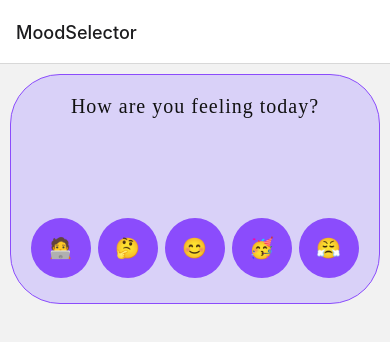
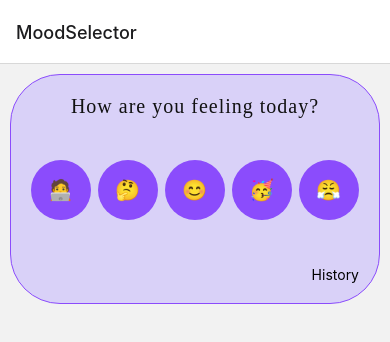
Before and after one commit to vikrantkumar256/MoodLogger, a React Native app: screen /MoodSelector in a window 390 px wide. Shown: the top 342 px of the page. Built offline with nearby package versions, Linux system fonts and the light colour scheme.

Commit message:
lognav history ui

```diff
--- a/src/Components/MoodSelector.js
+++ b/src/Components/MoodSelector.js
@@ -1,7 +1,9 @@
-import React, {Component} from 'react';
+import React, { Component } from 'react';
 import { StyleSheet, View, Image, Pressable } from 'react-native';
 import { Text, Card, Divider, Switch } from 'react-native-elements';
 import { AppTextRegular, AppTextBold } from './AppText';
+import LogNav from '../Navigators/LogNav';
+
 const moodOptions = [
   { emoji: '🧑‍💻', description: 'studious' },
   { emoji: '🤔', description: 'pensive' },
@@ -14,12 +16,12 @@
 
 
 
-    constructor(props){
+  constructor(props) {
     super(props);
 
     this.state = {
-            selectedMood:'',
-			error:''
+      selectedMood: '',
+      error: ''
     };
     this.pressedemoji = this.pressedemoji.bind(this);
 
@@ -31,11 +33,11 @@
 
 
 
-    console.log(option.description,"emoji clicked");
+    console.log(option.description, "emoji clicked");
     this.setState((prevState) => ({
-        selectedMood : option
+      selectedMood: option
     }));
-      this.props.navigation.navigate('MoodDetail',{selectedMood: this.state.selectedMood});
+    this.props.navigation.navigate('MoodDetail', { selectedMood: this.state.selectedMood });
 
 
 
@@ -43,14 +45,14 @@
   }
 
 
-    render (){
+  render() {
 
 
 
 
 
     return (
-
+      <View>
         <View style={styles.container}>
           <AppTextBold style={styles.heading}>How are you feeling today?</AppTextBold>
           <View style={styles.moodList}>
@@ -79,6 +81,10 @@
             }
 
           </View>
+          <View>
+            <LogNav />
+          </View>
+        </View>
 
       </View>
 
@@ -104,29 +110,29 @@
 };
 const styles = StyleSheet.create({
 
-	card:{
-		backgroundColor:theme.colorBlack,
-		borderWidth:0,
-		borderRadius:50
+  card: {
+    backgroundColor: theme.colorBlack,
+    borderWidth: 0,
+    borderRadius: 50
   },
-	time:{
-		fontSize:38,
-		color:'#fff'
+  time: {
+    fontSize: 38,
+    color: '#fff'
   },
   temperature: {
     fontSize: 38,
-		color:'#fff',
-		textTransform:'capitalize'
+    color: '#fff',
+    textTransform: 'capitalize'
   },
   type: {
     fontSize: 18,
-		color:'#fff',
-		textTransform:'capitalize'
+    color: '#fff',
+    textTransform: 'capitalize'
   },
   loading: {
     fontSize: 28,
-		color:'#fff',
-		textTransform:'capitalize'
+    color: '#fff',
+    textTransform: 'capitalize'
   },
   container: {
     borderWidth: 0.5,
@@ -144,7 +150,7 @@
   moodList: {
     flexDirection: 'row',
     justifyContent: 'space-between',
-        color:theme.colorBlack,
+    color: theme.colorBlack,
   },
   moodText: {
     fontSize: 25,
@@ -157,13 +163,13 @@
     justifyContent: 'center',
     alignItems: 'center',
     marginBottom: 5,
-        color:theme.colorBlack,
-        backgroundColor:'#8B4CFC'
+    color: theme.colorBlack,
+    backgroundColor: '#8B4CFC'
   },
   selected: {
     backgroundColor: theme.colorWhite,
-        borderColor:'#8B4CFC',
-        borderWidth:5,
+    borderColor: '#8B4CFC',
+    borderWidth: 5,
     borderRadius: 30,
 
   },
@@ -171,7 +177,7 @@
     color: theme.colorBlack,
     textAlign: 'center',
     fontSize: 15,
-        textTransform:'capitalize'
+    textTransform: 'capitalize'
   },
   heading: {
     color: theme.colorBlack,
--- /dev/null
+++ b/src/Navigators/LogNav.js
@@ -0,0 +1,45 @@
+import React, { Component } from 'react';
+import { Text, View, StyleSheet, SafeAreaView, Pressable } from 'react-native';
+import { Card } from 'react-native-elements';
+import { TextInput } from 'react-native';
+
+
+const styles = StyleSheet.create({
+    history: {
+        fontSize: 30,
+        flexDirection: 'row-reverse',
+        paddingLeft: 20,
+
+    }
+})
+
+
+export default class LogNav extends Component {
+
+    constructor(props) {
+        super(props);
+        this.showLog = this.showLog.bind(this);
+    }
+
+    showLog() {
+        this.props.navigation.navigate('MoodDetail');
+    }
+
+
+    render() {
+        return (
+
+            <View style={styles.history}>
+                <Pressable>
+                    <View>
+                        <Text>
+                            History
+                        </Text>
+                    </View>
+                </Pressable>
+            </View>
+
+        );
+    }
+
+};
```
Also changed, not shown: src/Components/History.js (added), src/Components/LogNav.js (deleted). Lines whose indentation alone changed are shown as unchanged.
